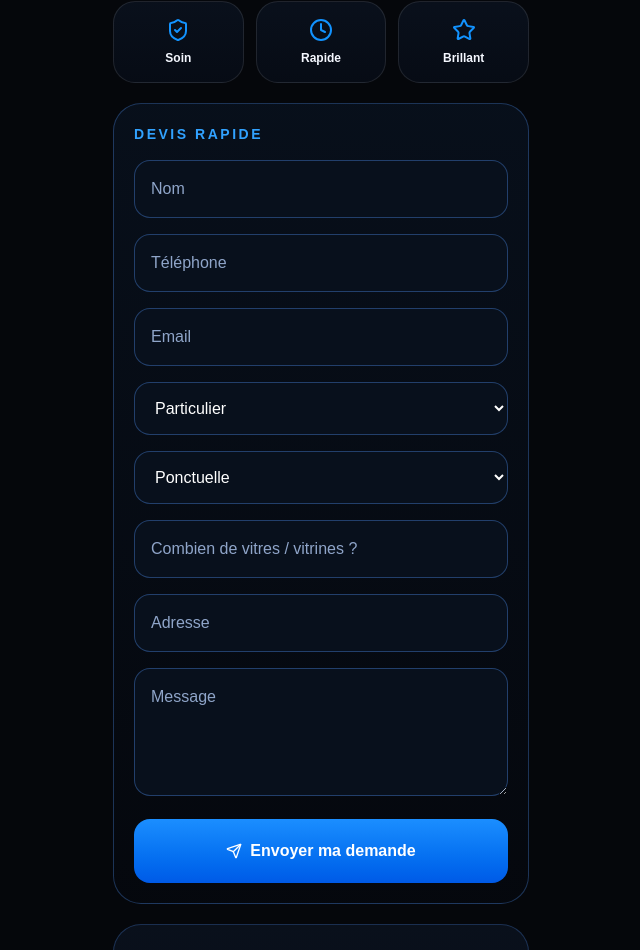
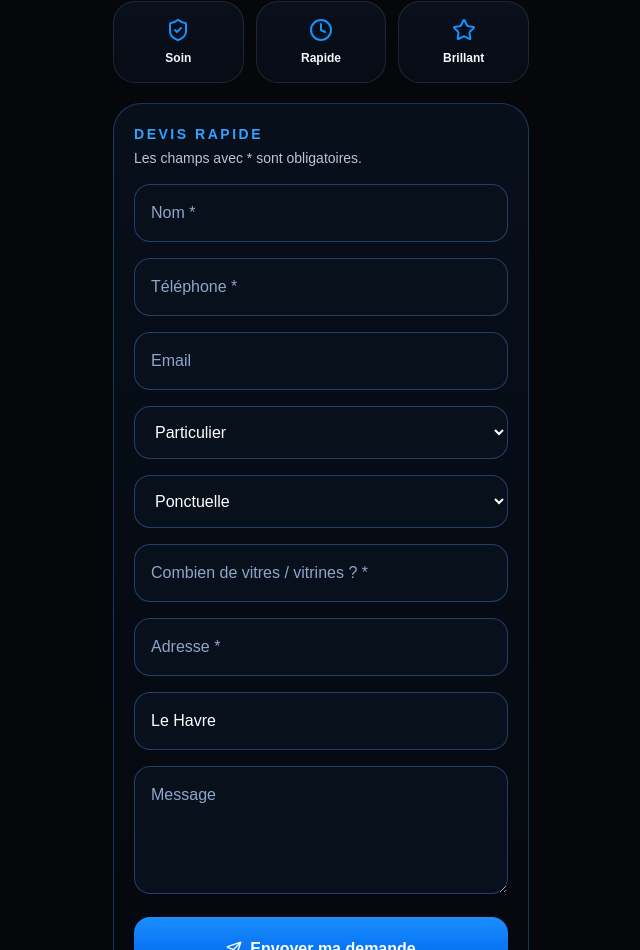
Before and after one commit to bsklyn76/bs-klyn-app, a Next.js app: page / in a window 1280 px wide. Shown: the part 926-1876 px from the top of the page, without its empty margins (319-959 px from the left). Built offline with nearby package versions, Linux system fonts and the light colour scheme.

Commit message:
ajout validation formulaire

```diff
--- a/app/page.tsx
+++ b/app/page.tsx
@@ -29,11 +29,14 @@ type FormState = {
   message: string;
 };
 
+type ValidationErrors = Partial<Record<keyof FormState, string>>;
+
 export default function Page() {
   const [showQr, setShowQr] = useState(true);
   const [submitStatus, setSubmitStatus] = useState<
     "idle" | "sending" | "success" | "error"
   >("idle");
+  const [errors, setErrors] = useState<ValidationErrors>({});
 
   const [form, setForm] = useState<FormState>({
     nom: "",
@@ -71,13 +74,47 @@ export default function Page() {
     );
   }, [form]);
 
+  const validateForm = () => {
+    const newErrors: ValidationErrors = {};
+
+    if (!form.nom.trim()) {
+      newErrors.nom = "Veuillez indiquer votre nom.";
+    }
+
+    if (!form.telephone.trim()) {
+      newErrors.telephone = "Veuillez indiquer votre numéro de téléphone.";
+    } else if (form.telephone.replace(/\s/g, "").length < 10) {
+      newErrors.telephone = "Le numéro semble trop court. Exemple : 06 69 39 84 80.";
+    }
+
+    if (form.email.trim() && !/^[^\s@]+@[^\s@]+\.[^\s@]+$/.test(form.email)) {
+      newErrors.email = "L’adresse email semble incorrecte.";
+    }
+
+    if (!form.nombreVitres.trim()) {
+      newErrors.nombreVitres = "Veuillez indiquer environ combien de vitres ou vitrines sont à nettoyer.";
+    }
+
+    if (!form.adresse.trim()) {
+      newErrors.adresse = "Veuillez indiquer l’adresse de l’intervention.";
+    }
+
+    if (!form.ville.trim()) {
+      newErrors.ville = "Veuillez indiquer la ville.";
+    }
+
+    setErrors(newErrors);
+    return Object.keys(newErrors).length === 0;
+  };
+
   const update = (key: keyof FormState, value: string) => {
     setForm((prev) => ({ ...prev, [key]: value }));
+    setErrors((prev) => ({ ...prev, [key]: undefined }));
     if (submitStatus !== "idle") setSubmitStatus("idle");
   };
 
   const sendEmailRequest = async () => {
-    if (!form.nom || !form.telephone || !form.nombreVitres || !form.adresse) {
+    if (!validateForm()) {
       setSubmitStatus("error");
       return;
     }
@@ -106,6 +143,7 @@ export default function Page() {
       if (!response.ok) throw new Error("Erreur");
 
       setSubmitStatus("success");
+      setErrors({});
 
       setForm({
         nom: "",
@@ -233,14 +271,25 @@ export default function Page() {
         </div>
 
         <section className="rounded-[28px] border border-[#5498ff]/30 bg-gradient-to-b from-[#08101c]/95 to-[#05080e]/95 p-5">
-          <p className="mb-4 text-sm font-extrabold uppercase tracking-[0.18em] text-[#31a2ff]">
+          <p className="mb-1 text-sm font-extrabold uppercase tracking-[0.18em] text-[#31a2ff]">
             Devis rapide
+          </p>
+          <p className="mb-4 text-sm text-[#b8c4d8]">
+            Les champs avec * sont obligatoires.
           </p>
 
           <div className="space-y-4">
-            <input className="input" placeholder="Nom" value={form.nom} onChange={(e) => update("nom", e.target.value)} />
-            <input className="input" placeholder="Téléphone" value={form.telephone} onChange={(e) => update("telephone", e.target.value)} />
-            <input className="input" placeholder="Email" value={form.email} onChange={(e) => update("email", e.target.value)} />
+            <FormField error={errors.nom}>
+              <input className={`input ${errors.nom ? "input-error" : ""}`} placeholder="Nom *" value={form.nom} onChange={(e) => update("nom", e.target.value)} />
+            </FormField>
+
+            <FormField error={errors.telephone}>
+              <input className={`input ${errors.telephone ? "input-error" : ""}`} placeholder="Téléphone *" value={form.telephone} onChange={(e) => update("telephone", e.target.value)} />
+            </FormField>
+
+            <FormField error={errors.email}>
+              <input className={`input ${errors.email ? "input-error" : ""}`} placeholder="Email" value={form.email} onChange={(e) => update("email", e.target.value)} />
+            </FormField>
 
             <select className="input" value={form.typeClient} onChange={(e) => update("typeClient", e.target.value as FormState["typeClient"])}>
               <option>Particulier</option>
@@ -252,15 +301,25 @@ export default function Page() {
               <option>Régulière</option>
             </select>
 
-            <input className="input" placeholder="Combien de vitres / vitrines ?" value={form.nombreVitres} onChange={(e) => update("nombreVitres", e.target.value)} />
-            <input className="input" placeholder="Adresse" value={form.adresse} onChange={(e) => update("adresse", e.target.value)} />
+            <FormField error={errors.nombreVitres}>
+              <input className={`input ${errors.nombreVitres ? "input-error" : ""}`} placeholder="Combien de vitres / vitrines ? *" value={form.nombreVitres} onChange={(e) => update("nombreVitres", e.target.value)} />
+            </FormField>
+
+            <FormField error={errors.adresse}>
+              <input className={`input ${errors.adresse ? "input-error" : ""}`} placeholder="Adresse *" value={form.adresse} onChange={(e) => update("adresse", e.target.value)} />
+            </FormField>
+
+            <FormField error={errors.ville}>
+              <input className={`input ${errors.ville ? "input-error" : ""}`} placeholder="Ville *" value={form.ville} onChange={(e) => update("ville", e.target.value)} />
+            </FormField>
+
             <textarea className="input min-h-32" placeholder="Message" value={form.message} onChange={(e) => update("message", e.target.value)} />
 
             <button
               type="button"
               onClick={sendEmailRequest}
               disabled={submitStatus === "sending"}
-              className="flex w-full items-center justify-center rounded-2xl bg-gradient-to-b from-[#1b8eff] to-[#005ae7] py-5 text-base font-black text-white"
+              className="flex w-full items-center justify-center rounded-2xl bg-gradient-to-b from-[#1b8eff] to-[#005ae7] py-5 text-base font-black text-white disabled:cursor-not-allowed disabled:opacity-60"
             >
               <Send className="mr-2 h-4 w-4" />
               {submitStatus === "sending" ? "Envoi..." : "Envoyer ma demande"}
@@ -272,9 +331,15 @@ export default function Page() {
               </p>
             )}
 
-            {submitStatus === "error" && (
+            {submitStatus === "error" && Object.keys(errors).length > 0 && (
               <p className="rounded-2xl border border-red-400/30 bg-red-500/10 px-4 py-3 text-center text-sm font-bold text-red-200">
-                Merci de remplir les champs obligatoires.
+                Merci de corriger les champs indiqués en rouge avant d’envoyer.
+              </p>
+            )}
+
+            {submitStatus === "error" && Object.keys(errors).length === 0 && (
+              <p className="rounded-2xl border border-red-400/30 bg-red-500/10 px-4 py-3 text-center text-sm font-bold text-red-200">
+                Une erreur est survenue pendant l’envoi. Vous pouvez appeler BS Klyn directement.
               </p>
             )}
           </div>
@@ -329,6 +394,7 @@ export default function Page() {
           padding: 1rem;
           color: white;
           outline: none;
+          transition: border-color 0.2s ease, box-shadow 0.2s ease;
         }
 
         .input::placeholder {
@@ -339,7 +405,27 @@ export default function Page() {
           border-color: #2ca0ff;
           box-shadow: 0 0 0 4px rgba(18, 147, 255, 0.18);
         }
+
+        .input-error {
+          border-color: rgba(248, 113, 113, 0.9) !important;
+          box-shadow: 0 0 0 4px rgba(248, 113, 113, 0.16) !important;
+        }
       `}</style>
     </div>
   );
 }
+
+function FormField({
+  children,
+  error,
+}: {
+  children: React.ReactNode;
+  error?: string;
+}) {
+  return (
+    <div>
+      {children}
+      {error && <p className="mt-2 text-sm font-bold text-red-300">{error}</p>}
+    </div>
+  );
+}
```
